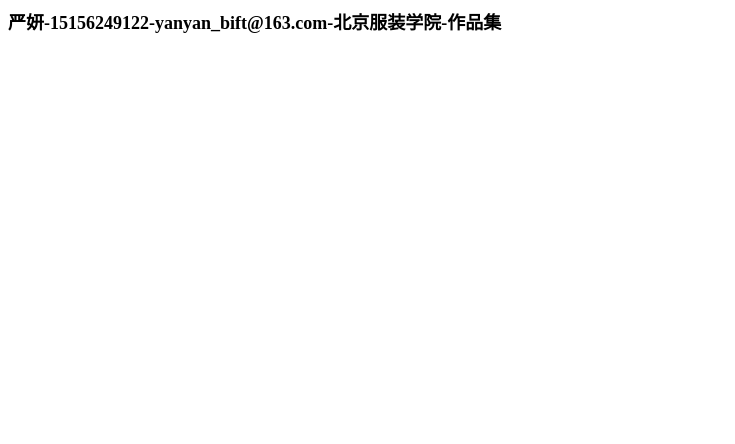
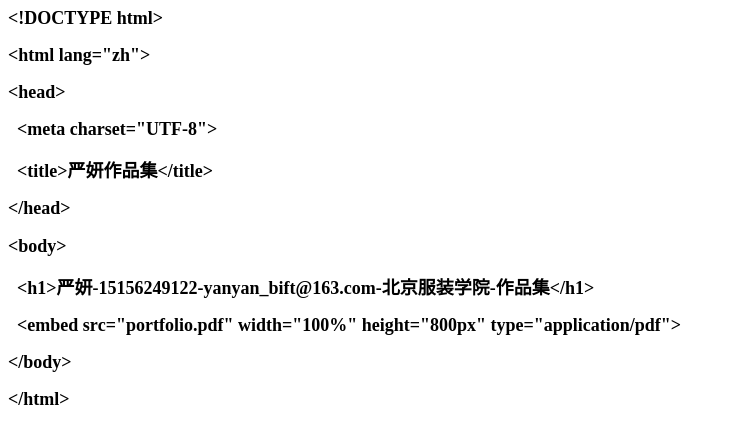
Before and after one commit to FallenAngel-1818/portfolio, a plain HTML site: page index.html in a window 1280 px wide. Shown: the whole page, without its empty margins (0-735 px from the left). Drawn offline with Linux system fonts and the light colour scheme.

Commit message:
Add files via upload

```diff
--- a/index.html
+++ b/index.html
@@ -11,6 +11,16 @@
   </style>
 </head>
 <body>
-<h1 style="margin: 0.0px 0.0px 16.1px 0.0px; font: 18.0px 'Songti SC'; -webkit-text-stroke: #000000"><span class="s1"><b>严妍-15156249122-yanyan_bift@163.com-北京服装学院-作品集</b><b></b></span></h1>
+<h1 style="margin: 0.0px 0.0px 16.1px 0.0px; font: 18.0px 'Songti SC'; -webkit-text-stroke: #000000"><span class="s1"><b>&lt;!DOCTYPE html&gt;</b></span></h1>
+<h1 style="margin: 0.0px 0.0px 16.1px 0.0px; font: 18.0px 'Songti SC'; -webkit-text-stroke: #000000"><span class="s1"><b>&lt;html lang="zh"&gt;</b></span></h1>
+<h1 style="margin: 0.0px 0.0px 16.1px 0.0px; font: 18.0px 'Songti SC'; -webkit-text-stroke: #000000"><span class="s1"><b>&lt;head&gt;</b></span></h1>
+<h1 style="margin: 0.0px 0.0px 16.1px 0.0px; font: 18.0px 'Songti SC'; -webkit-text-stroke: #000000"><span class="s1"><b><span class="Apple-converted-space">  </span>&lt;meta charset="UTF-8"&gt;</b></span></h1>
+<h1 style="margin: 0.0px 0.0px 16.1px 0.0px; font: 18.0px 'Songti SC'; -webkit-text-stroke: #000000"><span class="s1"><b><span class="Apple-converted-space">  </span>&lt;title&gt;严妍作品集&lt;/title&gt;</b></span></h1>
+<h1 style="margin: 0.0px 0.0px 16.1px 0.0px; font: 18.0px 'Songti SC'; -webkit-text-stroke: #000000"><span class="s1"><b>&lt;/head&gt;</b></span></h1>
+<h1 style="margin: 0.0px 0.0px 16.1px 0.0px; font: 18.0px 'Songti SC'; -webkit-text-stroke: #000000"><span class="s1"><b>&lt;body&gt;</b></span></h1>
+<h1 style="margin: 0.0px 0.0px 16.1px 0.0px; font: 18.0px 'Songti SC'; -webkit-text-stroke: #000000"><span class="s1"><b><span class="Apple-converted-space">  </span>&lt;h1&gt;严妍-15156249122-yanyan_bift@163.com-北京服装学院-作品集&lt;/h1&gt;</b></span></h1>
+<h1 style="margin: 0.0px 0.0px 16.1px 0.0px; font: 18.0px 'Songti SC'; -webkit-text-stroke: #000000"><span class="s1"><b><span class="Apple-converted-space">  </span>&lt;embed src="portfolio.pdf" width="100%" height="800px" type="application/pdf"&gt;</b></span></h1>
+<h1 style="margin: 0.0px 0.0px 16.1px 0.0px; font: 18.0px 'Songti SC'; -webkit-text-stroke: #000000"><span class="s1"><b>&lt;/body&gt;</b></span></h1>
+<h1 style="margin: 0.0px 0.0px 16.1px 0.0px; font: 18.0px 'Songti SC'; -webkit-text-stroke: #000000"><span class="s1"><b>&lt;/html&gt;</b></span></h1>
 </body>
 </html>
```
